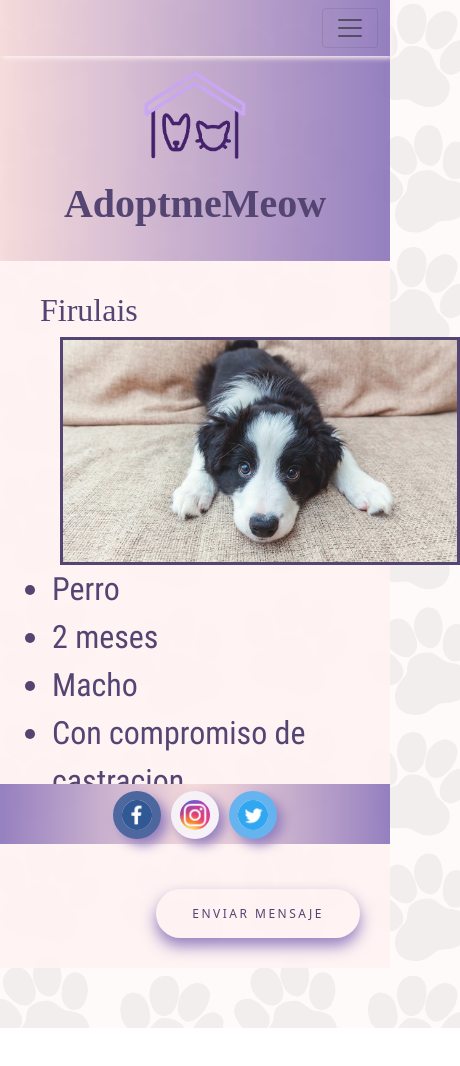
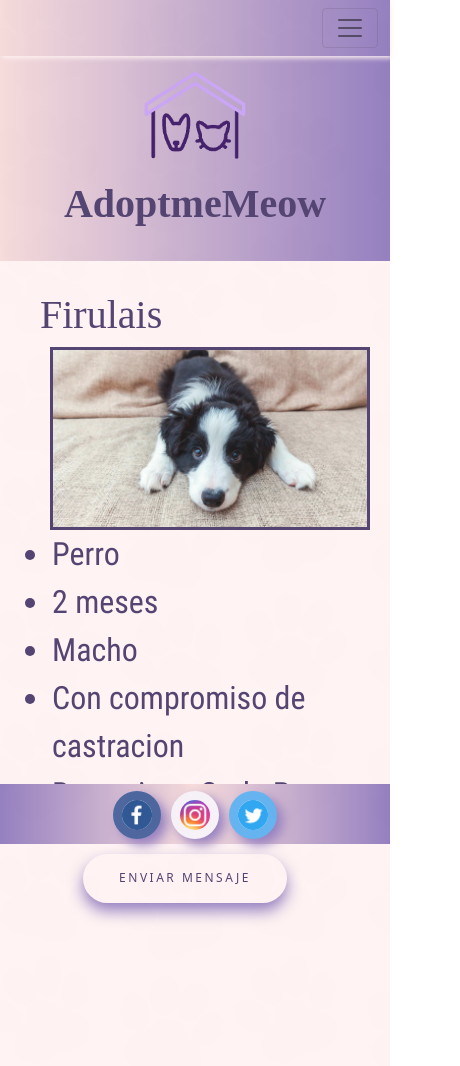
Before and after one commit to TrellixVulnTeam/AdoptmeMeow_VMXY, a website: page pages/firulais.html in a window 390 px wide. Shown: the whole page, 460 px wide, since content can reach past the window. Before the commit the page ends 1028 px from the top, so only its background shows below. Drawn offline with nearby package versions, Linux system fonts and the light colour scheme; a web font is replaced by a local one.

Commit message:
Cambios Firulais

```diff
--- a/scss/_mediaqueries.scss
+++ b/scss/_mediaqueries.scss
@@ -29,7 +29,7 @@
                     }
         }
     .pageTitle {
-        font-size: 2rem;
+        font-size: 2.5rem;
     }
 
 }
@@ -98,9 +98,27 @@
         .petProfile {
             display: flex;
             flex-direction: column;
+            align-items: center;
                 .firulaispic {
-                    width: 25rem;
+                    width: 15rem;
                 }
+        }
+        .sendmsg {
+            justify-content: center;
+        }
+    }
+}
+@media screen and (max-width: 1024px) {
+    .firulais {
+        .petProfile {
+            display: flex;
+            flex-direction: column;
+                .firulaispic {
+                    width: 20rem;
+                }
+        }
+        .sendmsg {
+            justify-content: center;
         }
     }
 }
--- a/scss/mascotas/_firulais.scss
+++ b/scss/mascotas/_firulais.scss
@@ -1,6 +1,7 @@
 .firulais {
     background-color: $Rosa-Pastel;
     padding: 10px;
+    height: 100vh;
         .petProfile {
             display: flex;
             flex-direction: row;
@@ -10,7 +11,7 @@
                     color: $Morado;
                     border-width: 3px;
                     width: 35rem;
-                    margin-left: 50px ;
+                    margin-left: 30px ;
                 }
                 .firulaisCharact {
                     font-family: $fuente-secundaria;
```
Also changed, not shown: css/main.css.
